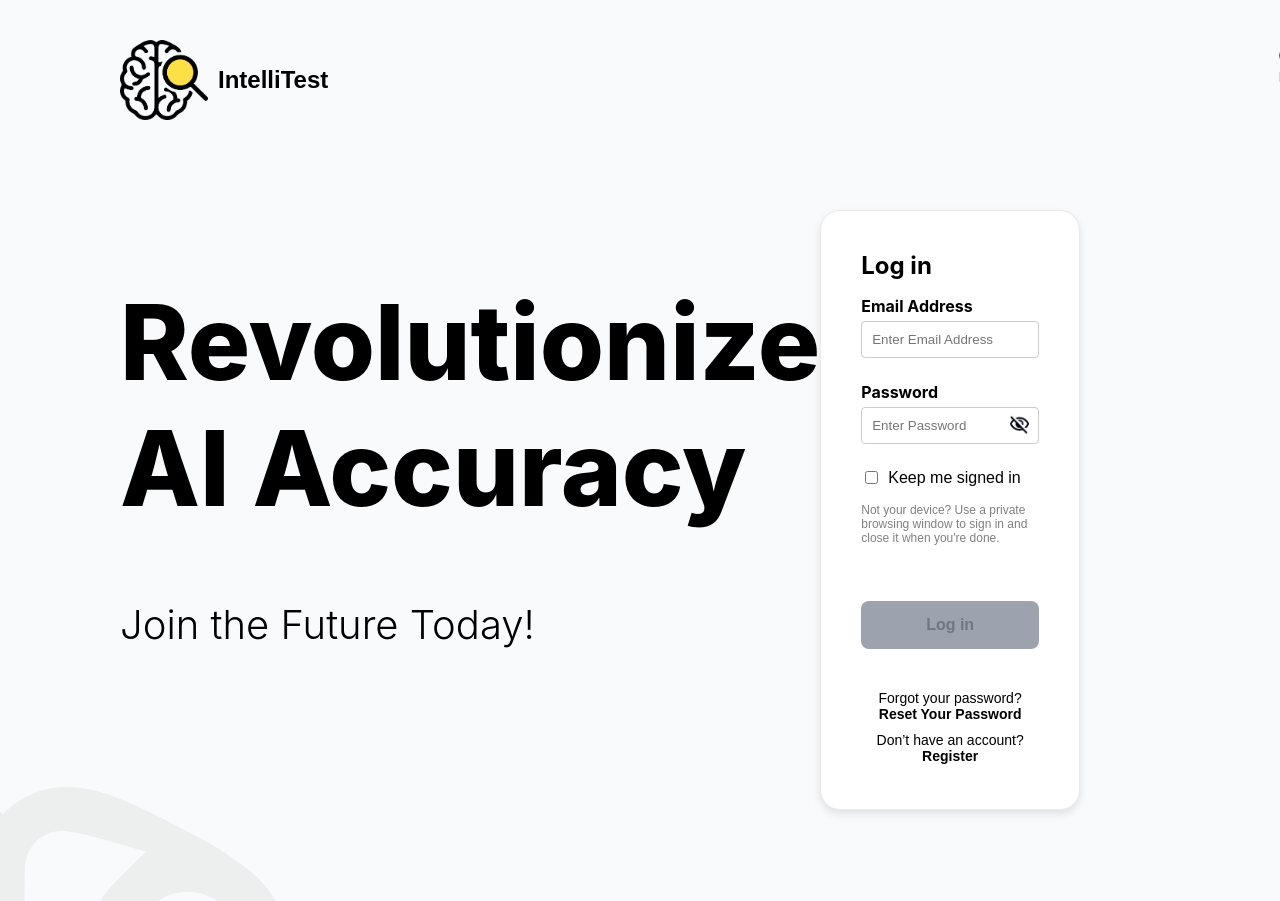
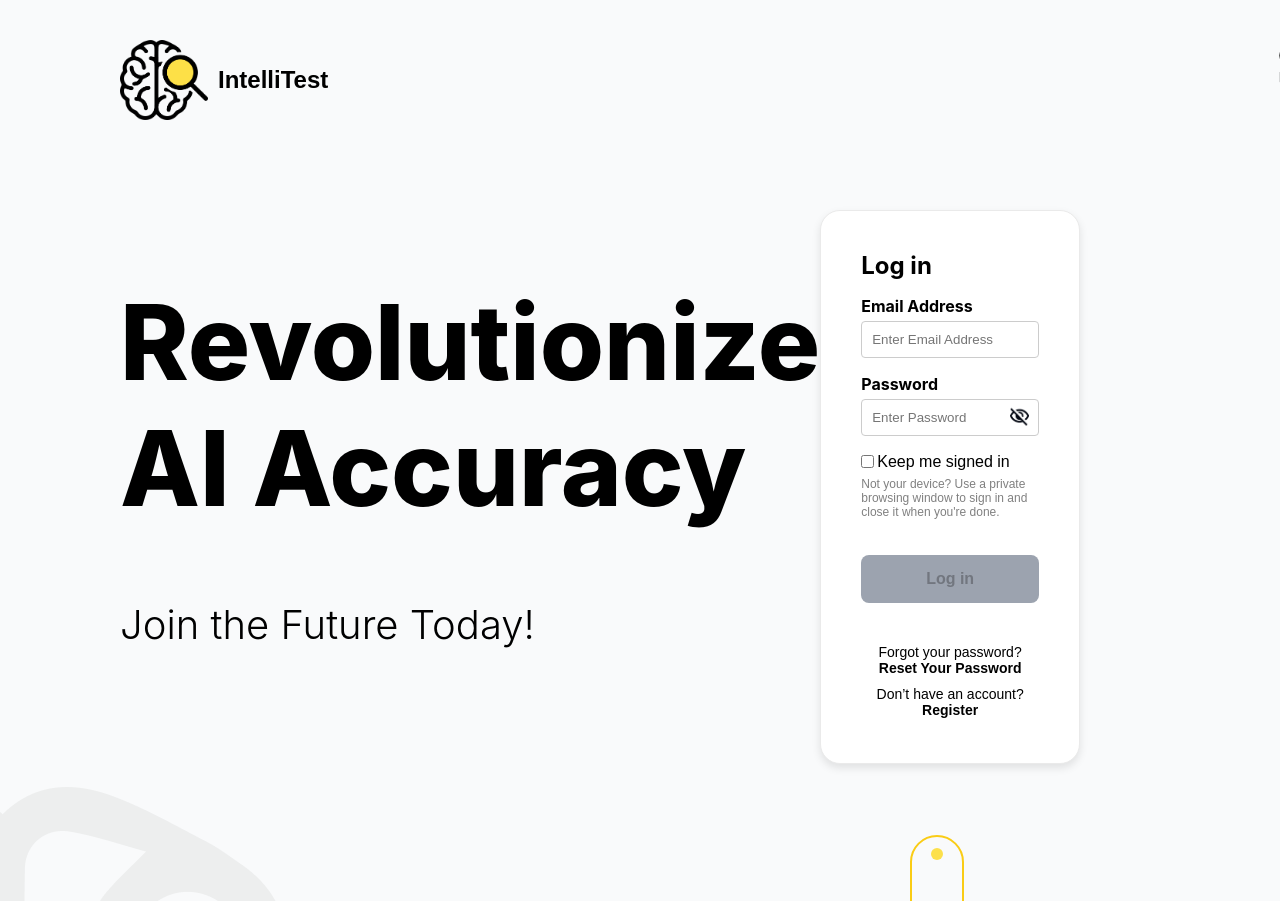
Before and after one commit to EladSapir/Intellitest-Front, a React (Create React App) app: page / in a window 1280 px wide. Shown: the top 901 px of the page. Built offline with nearby package versions, Linux system fonts and the light colour scheme; no server answers.

Commit message:
fix css login

```diff
--- a/src/LandingPage-Components/LoginForm.css
+++ b/src/LandingPage-Components/LoginForm.css
@@ -77,7 +77,6 @@
     font-size: 12px;
     color: gray;
     margin-top: -10px;
-    margin-bottom: 20px;
   }
 
   .login-button {
@@ -90,7 +89,6 @@
     font-size: 16px;
     font-weight: 700;
     cursor: pointer;
-    margin-top: 20px;
   }
 
   .login-footer {
--- a/src/LandingPage-Components/MainSection.css
+++ b/src/LandingPage-Components/MainSection.css
@@ -112,7 +112,6 @@
   display: block;
   width: 100%;
   padding: 10px;
-  margin-bottom: 8px; /* Adjusted gap */
   border: 1px solid #ccc;
   border-radius: 4px;
   box-sizing: border-box;
@@ -207,8 +206,8 @@
   border: 2px solid rgba(250, 204, 21, 1);
   border-radius: 60px;
   position: absolute;
-  top:750px;
-  left:937px;
+  top:675px;
+  left:910px;
 }
 
 .mouse::before {
--- a/src/LandingPage-Components/SignUpForm.css
+++ b/src/LandingPage-Components/SignUpForm.css
@@ -77,10 +77,14 @@
     margin-right: 10px;
   }
 
+  .remember-me input[type="checkbox"]{
+    margin: 3px 3px 3px 0px;
+  }
+
   .remember-me-warning {
     font-size: 12px;
     color: gray;
-    margin-top: -10px;
+    margin-top: -20px;
   }
 
   .login-button {
```
